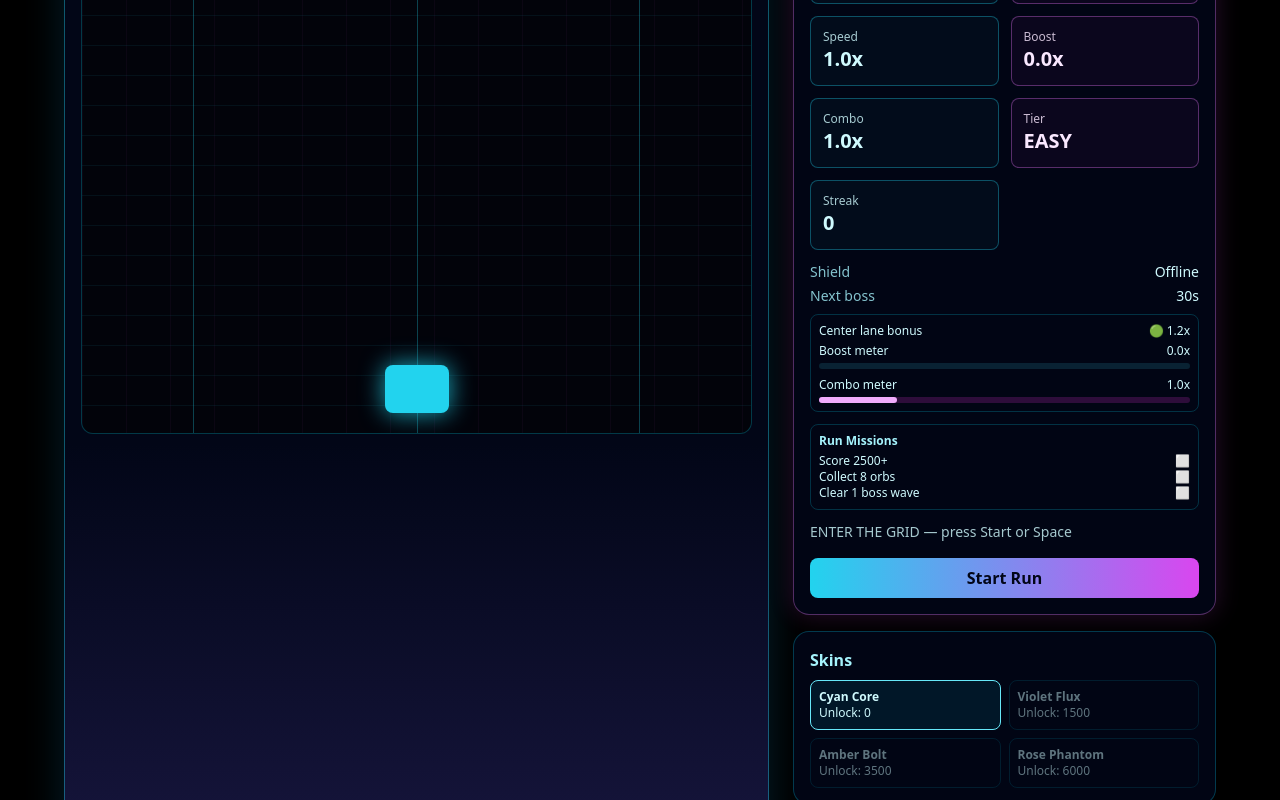
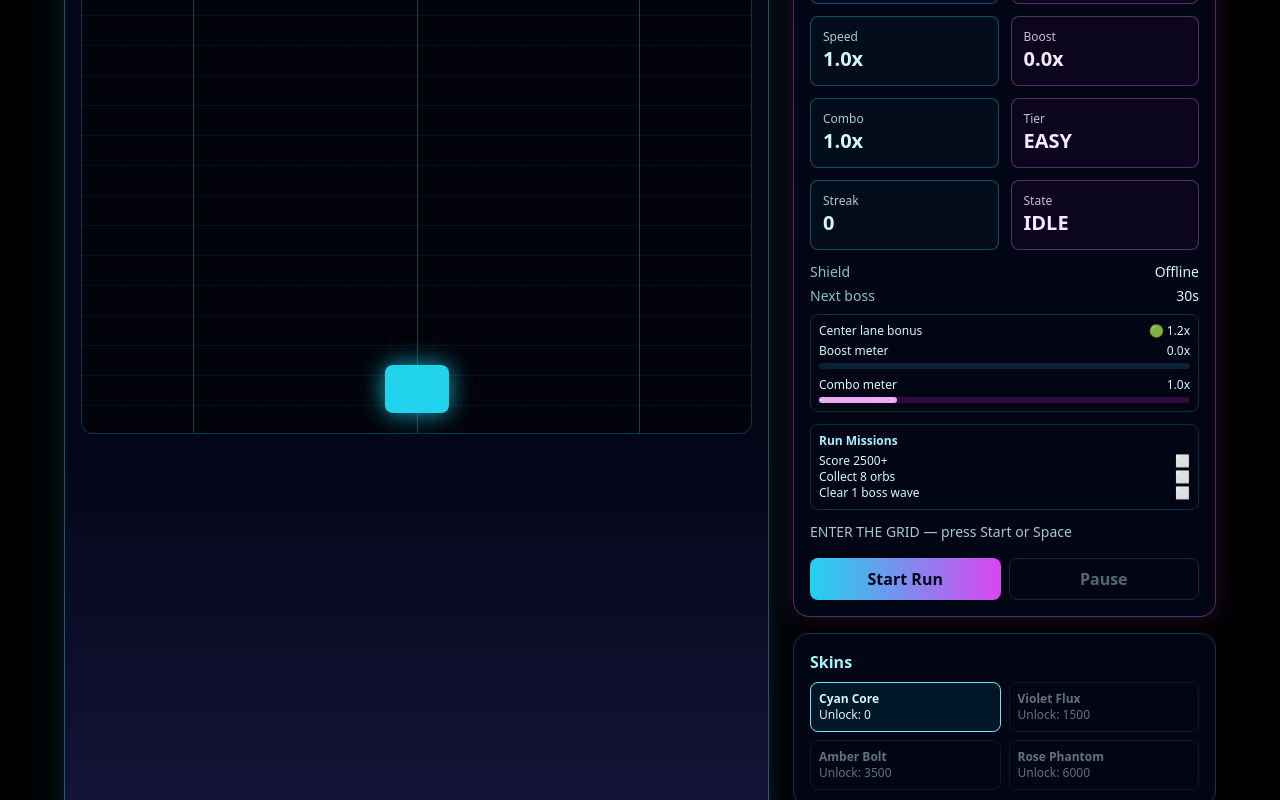
Before and after one commit to brettfrigo/gridrun, a Next.js app in the folder products/freelance-nudge/: page / in a window 1280 px wide. Shown: the part 355-1155 px from the top of the page. Built offline with nearby package versions, Linux system fonts and the light colour scheme.

Commit message:
feat(game): add pause/resume system with HUD state and controls

```diff
--- a/products/freelance-nudge/app/components/game-site.jsx
+++ b/products/freelance-nudge/app/components/game-site.jsx
@@ -37,6 +37,7 @@ export default function GameSite() {
   const [obstacles, setObstacles] = useState([]);
   const [orbs, setOrbs] = useState([]);
   const [running, setRunning] = useState(false);
+  const [paused, setPaused] = useState(false);
   const [score, setScore] = useState(0);
   const [best, setBest] = useState(0);
   const [dailyBest, setDailyBest] = useState(0);
@@ -138,6 +139,7 @@ export default function GameSite() {
     lastOrbSpawn.current = now;
     lastFrame.current = now;
     rngRef.current = mulberry32(hashString(todayKey()));
+    setPaused(false);
     setRunning(true);
     playBeep(520, 0.07, "triangle", 0.03);
   };
@@ -169,6 +171,10 @@ export default function GameSite() {
     const onKey = (e) => {
       if (e.key === "ArrowLeft" || e.key.toLowerCase() === "a") setPlayerLane((p) => Math.max(0, p - 1));
       if (e.key === "ArrowRight" || e.key.toLowerCase() === "d") setPlayerLane((p) => Math.min(2, p + 1));
+      if (e.key.toLowerCase() === "p" && running) {
+        setPaused((v) => !v);
+        setMessage((m) => (m === "PAUSED" ? "RUNNER ONLINE" : "PAUSED"));
+      }
       if (e.key === " " && !running) start();
     };
     window.addEventListener("keydown", onKey);
@@ -179,6 +185,12 @@ export default function GameSite() {
     if (!running) return;
 
     const loop = (ts) => {
+      if (paused) {
+        lastFrame.current = ts;
+        raf.current = requestAnimationFrame(loop);
+        return;
+      }
+
       const dt = ts - lastFrame.current;
       lastFrame.current = ts;
 
@@ -237,10 +249,10 @@ export default function GameSite() {
 
     raf.current = requestAnimationFrame(loop);
     return () => cancelAnimationFrame(raf.current);
-  }, [running, speed, boost, combo, mode, playerLane]);
+  }, [running, paused, speed, boost, combo, mode, playerLane]);
 
   useEffect(() => {
-    if (!running) return;
+    if (!running || paused) return;
 
     const gotOrb = orbs.some((o) => o.lane === playerLane && o.y > 80 && o.y < 96);
     if (gotOrb) {
@@ -311,7 +323,7 @@ export default function GameSite() {
         playBeep(120, 0.18, "square", 0.06);
       }
     }
-  }, [obstacles, orbs, playerLane, running, shield, score, mode, dailyBest, orbCount, bossesCleared, missionRewarded, peakCombo]);
+  }, [obstacles, orbs, playerLane, running, paused, shield, score, mode, dailyBest, orbCount, bossesCleared, missionRewarded, peakCombo]);
 
   const vibe = boost > 0 ? "from-cyan-900/35 via-fuchsia-900/20 to-indigo-950" : "from-slate-950 via-slate-950 to-indigo-950";
   const tier = speed > 8.5 ? "INSANE" : speed > 6 ? "HARD" : speed > 3.5 ? "NORMAL" : "EASY";
@@ -383,6 +395,7 @@ export default function GameSite() {
                 <Stat label="Combo" value={`${combo.toFixed(1)}x`} tone="cyan" />
                 <Stat label="Tier" value={tier} tone="fuchsia" />
                 <Stat label="Streak" value={`${runStreak}`} tone="cyan" />
+                <Stat label="State" value={paused ? "PAUSED" : running ? "RUNNING" : "IDLE"} tone="fuchsia" />
               </div>
               <div className="mt-3 flex items-center justify-between text-sm"><span className="text-cyan-200/80">Shield</span><span>{shield > 0 ? "🛡️ Online" : "Offline"}</span></div>
               <div className="mt-1 flex items-center justify-between text-sm"><span className="text-cyan-200/80">Next boss</span><span>{nextBossIn}s</span></div>
@@ -398,7 +411,19 @@ export default function GameSite() {
                 {missions.map((m) => <div key={m.label} className="flex items-center justify-between"><span>{m.label}</span><span>{m.done ? "✅" : "⬜"}</span></div>)}
               </div>
               <p className="mt-3 text-sm text-cyan-100/80">{message}</p>
-              <button onClick={start} className="mt-4 w-full rounded-lg bg-gradient-to-r from-cyan-400 to-fuchsia-500 px-3 py-2 font-bold text-slate-950 hover:brightness-110">{running ? "Reboot Run" : "Start Run"}</button>
+              <div className="mt-4 grid grid-cols-2 gap-2">
+                <button onClick={start} className="rounded-lg bg-gradient-to-r from-cyan-400 to-fuchsia-500 px-3 py-2 font-bold text-slate-950 hover:brightness-110">{running ? "Reboot Run" : "Start Run"}</button>
+                <button
+                  disabled={!running}
+                  onClick={() => {
+                    setPaused((v) => !v);
+                    setMessage((m) => (m === "PAUSED" ? "RUNNER ONLINE" : "PAUSED"));
+                  }}
+                  className="rounded-lg border border-cyan-400/50 px-3 py-2 font-bold disabled:opacity-40"
+                >
+                  {paused ? "Resume" : "Pause"}
+                </button>
+              </div>
             </div>
 
             <div className="rounded-2xl border border-cyan-500/30 bg-slate-950/90 p-4">
```
